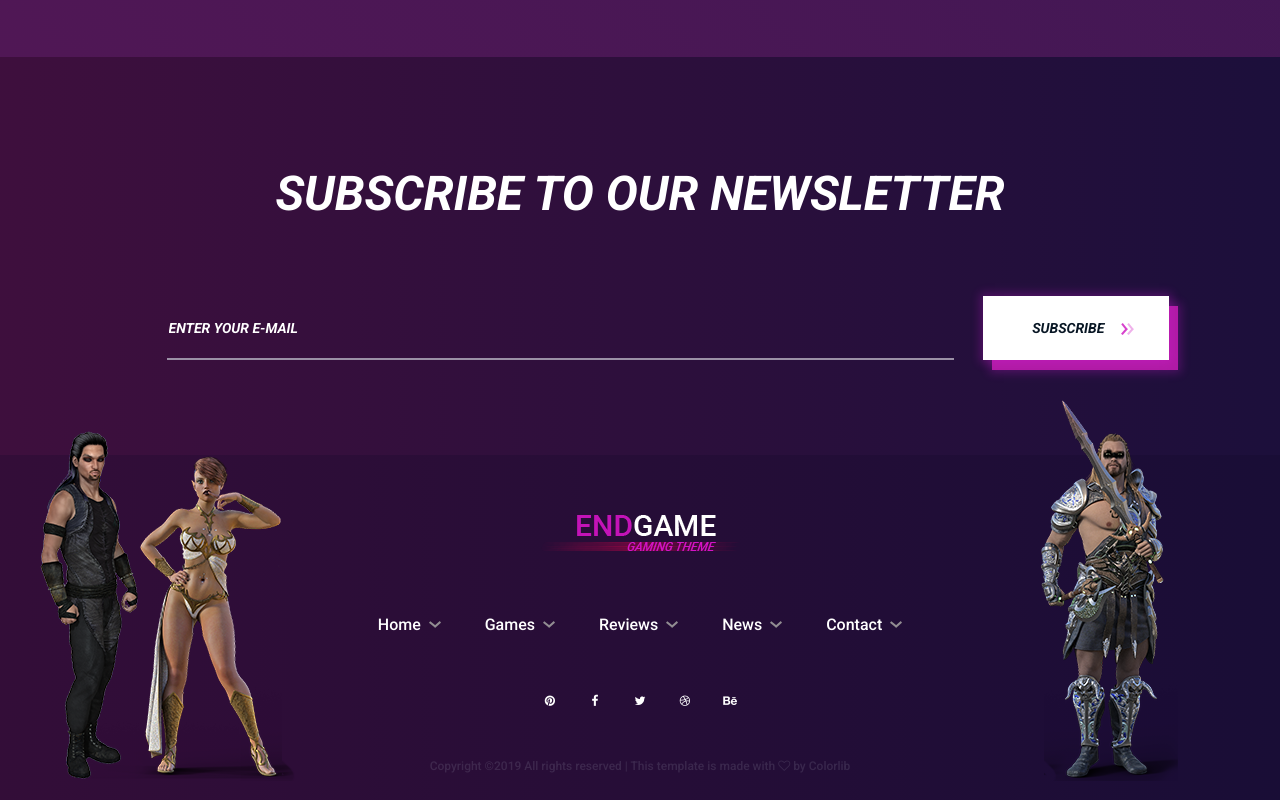
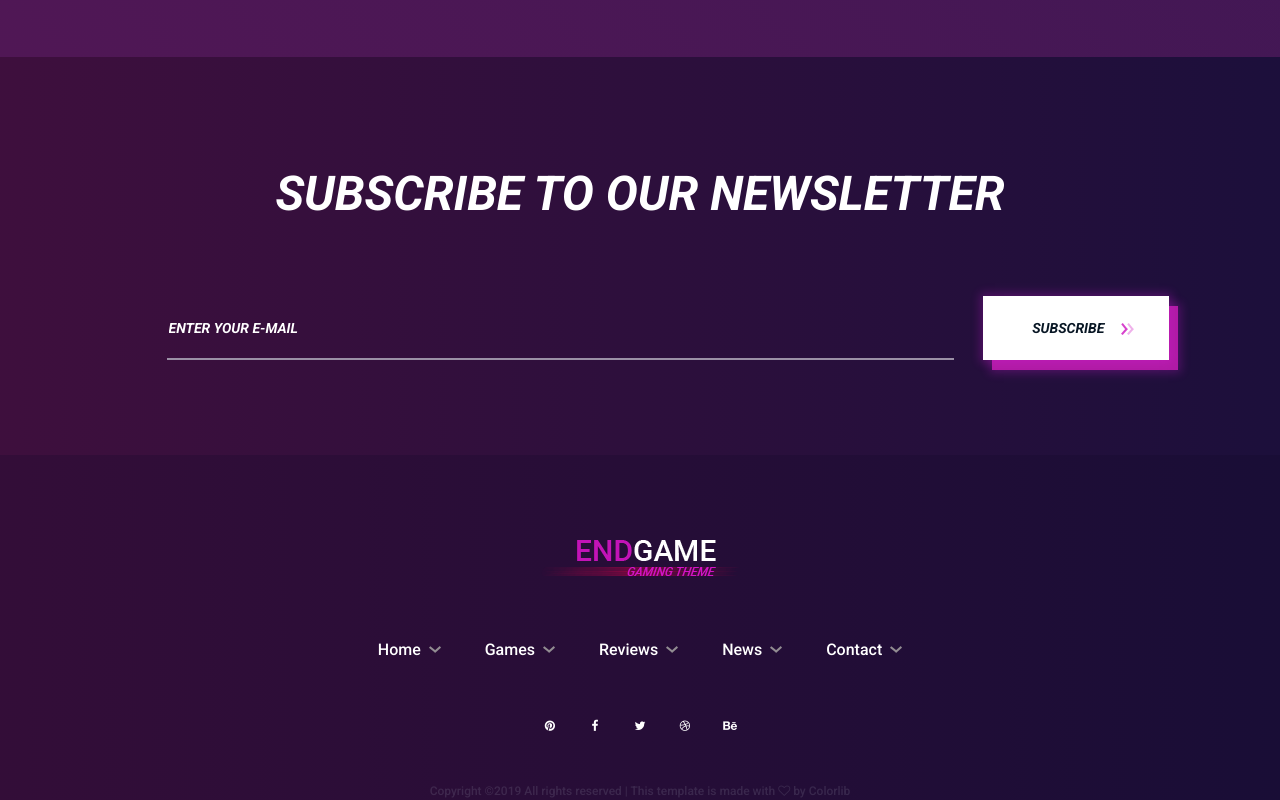
Before and after one commit to KiraMalice/DeltaDream, a plain HTML site: page blog.html in a window 1280 px wide. Shown: the part 2641-3441 px from the top of the page. Drawn offline with Linux system fonts and the light colour scheme.

Commit message:
uur something

```diff
--- a/blog.html
+++ b/blog.html
@@ -246,10 +246,7 @@
 	<footer class="footer-section">
 		<div class="container">
 			<div class="footer-left-pic">
-				<img src="img/footer-left-pic.png" alt="">
 			</div>
-			<div class="footer-right-pic">
-				<img src="img/footer-right-pic.png" alt="">
 			</div>
 			<a href="#" class="footer-logo">
 				<img src="./img/logo.png" alt="">
```
